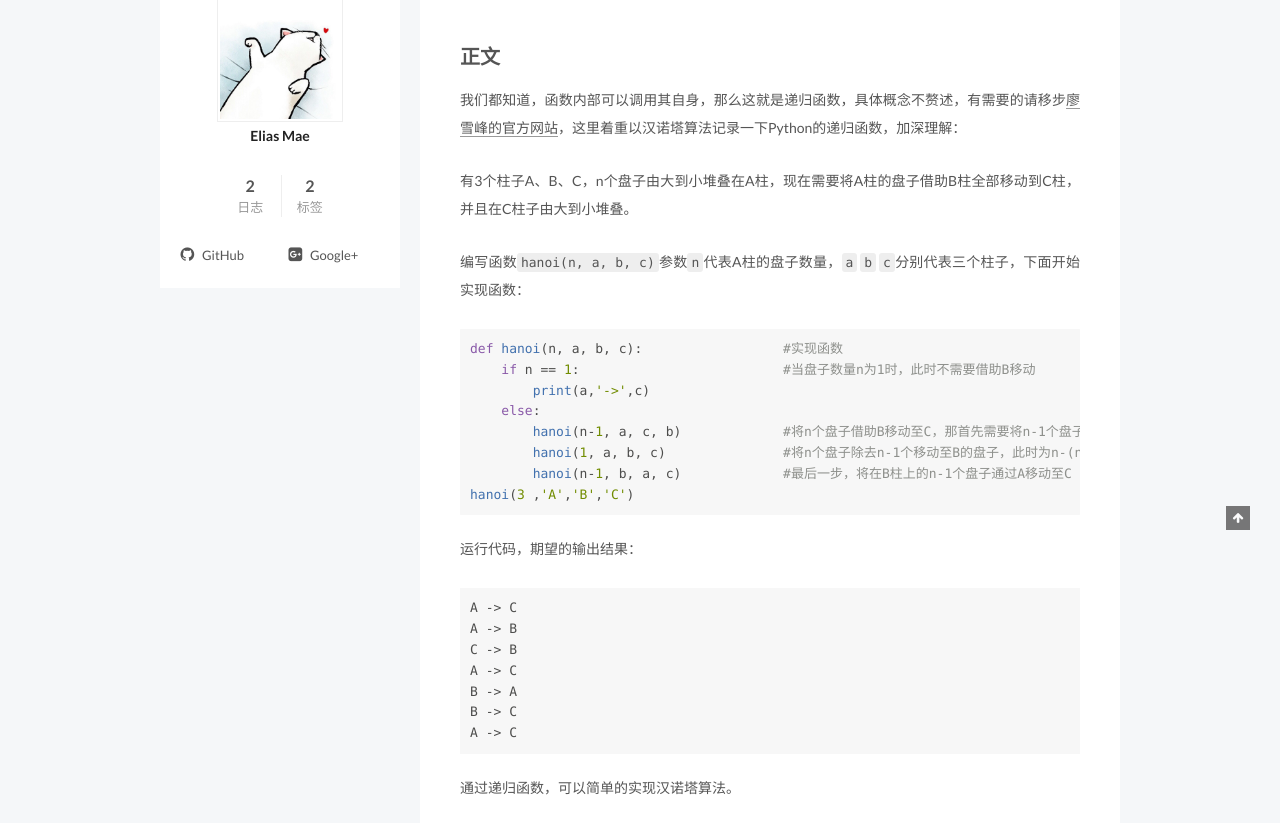
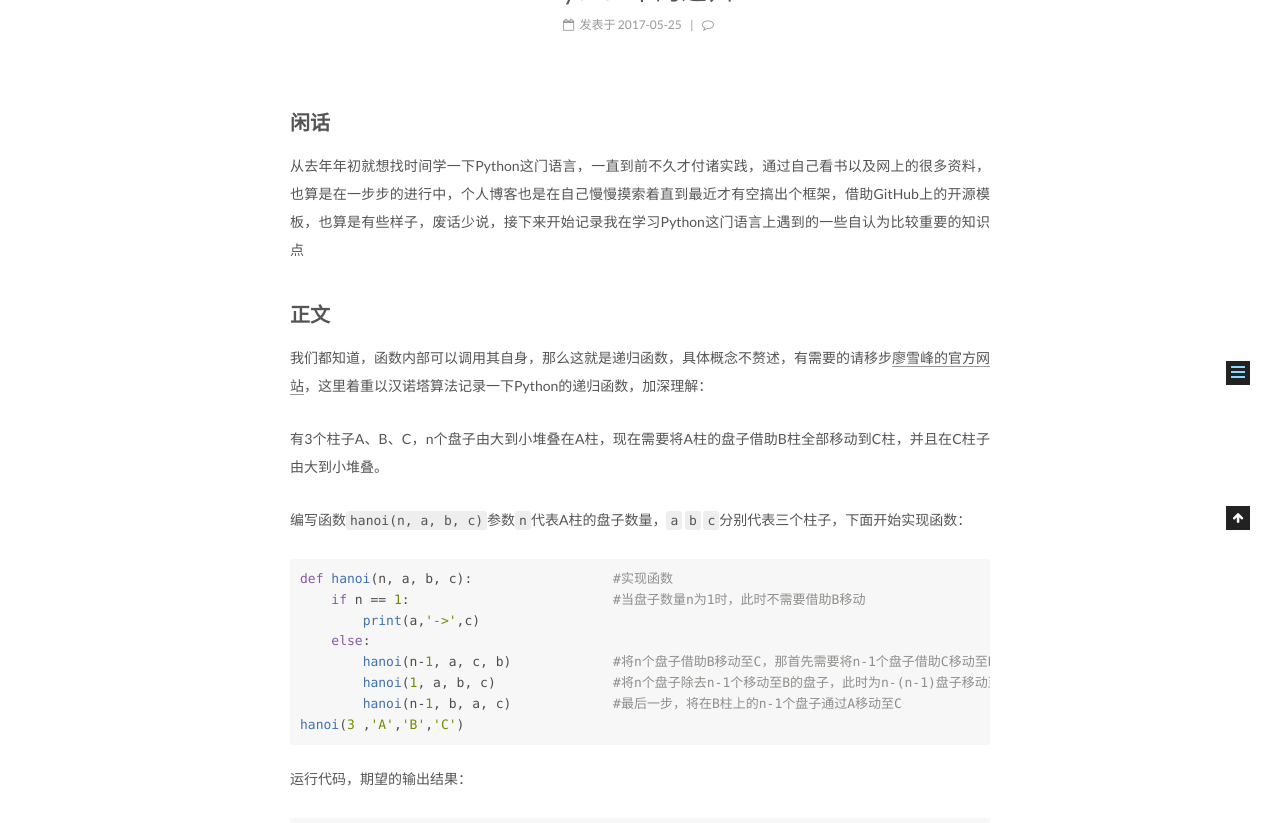
Before and after one commit to EliasMae/EliasMae.github.io, a Jekyll site: the page built from _posts/2017-05-25-python-recursion.md, in a window 1280 px wide, cut to the strip 470-1293 px from the top of the page. Built offline with Jekyll 4.4.1, drawn with Linux system fonts in a browser that asks for light colours; comment, search, counter and statistics services are not loaded.

Commit message:
change theme
change theme

```diff
--- a/_config.yml
+++ b/_config.yml
@@ -150,9 +150,10 @@ menu_icons:
 # ---------------------------------------------------------------
 
 # Schemes
+# Pisces
 # scheme: Muse
 # scheme: Mist
-scheme: Pisces
+scheme: Muse
 
 
 # ---------------------------------------------------------------
```
